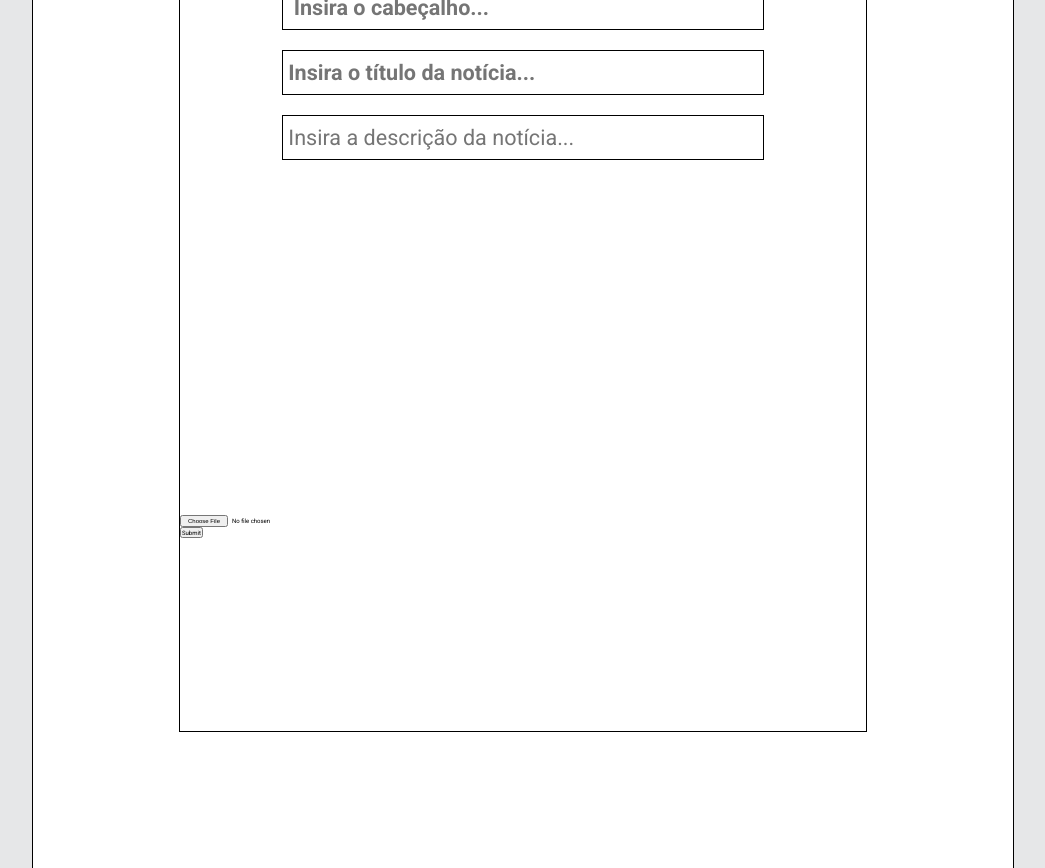
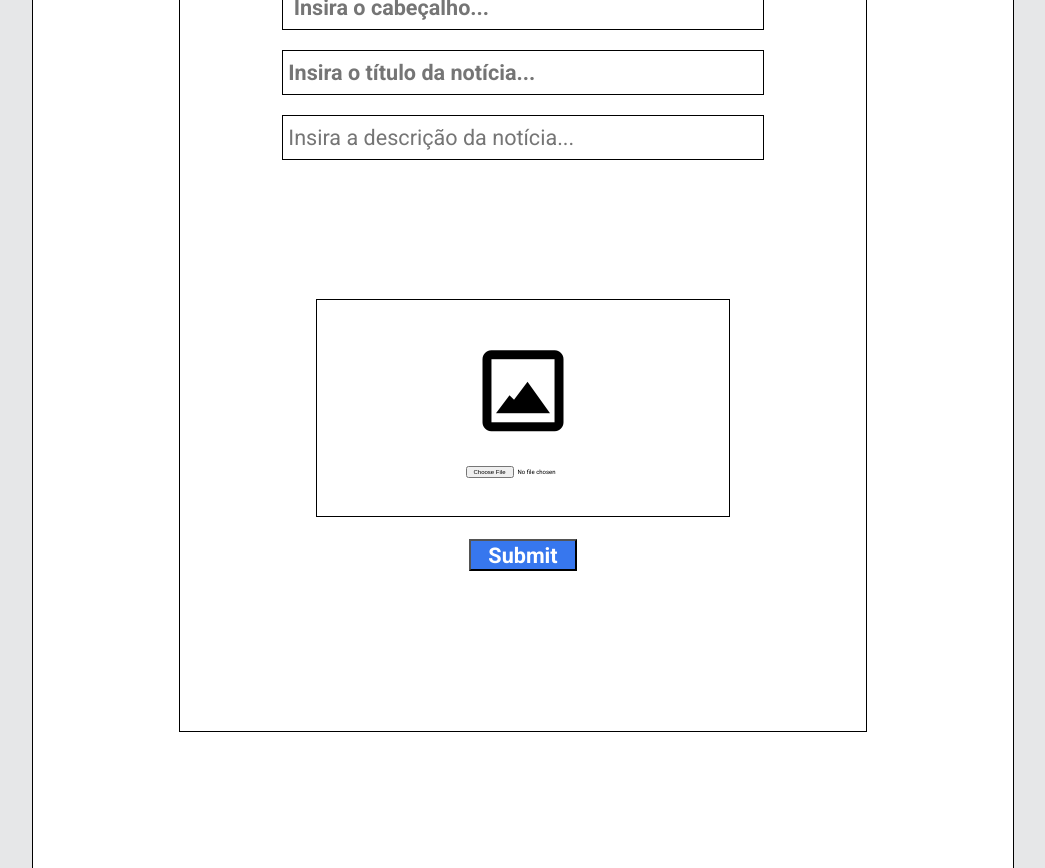
Before and after one commit to gwitus/WEB1_IFMS_Alex, a PHP site: page / in a window 1400 px wide. Shown: the part 454-1322 px from the top of the page, without its empty margins (177-1222 px from the left). Run offline with PHP 8.4, Linux system fonts and the light colour scheme.

Commit message:
Estrutura do funcionário realizada

```diff
--- a/Atividades Gerais/JPnews/Noticia/index.css
+++ b/Atividades Gerais/JPnews/Noticia/index.css
@@ -516,9 +516,10 @@ main {
     font-size: 1.5rem;
 }
 
-article {
+form {
     display: flex;
     flex-direction: column;
+    align-items: center;
     justify-content: flex-start;
     height: 70%;
     width: 70%;
@@ -526,21 +527,16 @@ article {
     border: 1px solid black;
 }
 
-form {
-    width: 100%;
-    height: 100%;
-}
-
-article .escrita {
+form .escrita {
     display: flex;
     flex-direction: column;
     width: 100%;
-    height: 50rem;
+    height: 30rem;
     align-items: center;
     justify-content: start;
 }
 
-article .cabecalho {
+form .cabecalho {
     display: flex;
     justify-content: center;
     align-items: center;
@@ -548,7 +544,7 @@ article .cabecalho {
     width: 100%;
 }
 
-article .cabecalho input[type=text] {
+form .cabecalho input[type=text] {
     width: 70%;
     border: 1px solid black;
     height: 4rem;
@@ -557,12 +553,12 @@ article .cabecalho input[type=text] {
     color: var(--color-cinza-word-header);
 }
 
-article .cabecalho input[type=text]:focus {
+form .cabecalho input[type=text]:focus {
     box-shadow: 0 0 0 0;
     outline: 0;
 }
 
-article #noticia {
+form #noticia {
     display: flex;
     justify-content: center;
     align-items: center;
@@ -570,7 +566,7 @@ article #noticia {
     width: 100%
 }
 
-article #noticia input[type=text] {
+form #noticia input[type=text] {
     width: 70%;
     border: 1px solid black;
     height: 4rem;
@@ -579,7 +575,7 @@ article #noticia input[type=text] {
     color: var(--background-blue-header);
 }
 
-article .descricao {
+form .descricao {
     display: flex;
     justify-content: center;
     align-items: center;
@@ -587,9 +583,54 @@ article .descricao {
     width: 100%;
 }
 
-article .descricao input[type=text] {
+form .descricao input[type=text] {
     width: 70%;
     border: 1px solid black;
     height: 4rem;
     font-size: 2rem;
 }
+
+
+.imagemArtigo {
+    display: flex;
+    flex-direction: column;
+    justify-content: center;
+    align-items: center;
+    width: 60%;
+    height: 20rem;
+    border: 1px solid black;
+    gap: 2rem
+}
+
+.imagemArtigo i {
+    font-size: 10rem;
+}
+
+/*
+.imagemArtigo #label {
+    display: flex;
+    justify-content: center;
+    align-items: center;
+    width: 40%;
+    height: 4rem;
+    font-size: 2rem;
+    color: var(--background-cinza-header);
+    background: var(--background-blue-header);
+    border-radius: 0.3rem;
+    cursor: pointer;
+}
+*/
+
+form input[type='file'] {
+    height: 1.3rem;
+}
+
+form button {
+    height: 3rem;
+    width: 10rem;
+    margin-top: 2rem;
+    background: var(--background-blue-header);
+    color: var(--flexBox-white);
+    font-size:  2rem;
+    font-weight: bold;
+}
--- a/Atividades Gerais/JPnews/Noticia/index.html
+++ b/Atividades Gerais/JPnews/Noticia/index.html
@@ -256,21 +256,24 @@
                     </div>
                 </div>
 
-                <article>
-                    <form action="/pagina-processa-dados-do-form" method="post">
+                <form action="" method="post">
                     <div class="escrita">
                         <div class="cabecalho">
                           <input type="text" placeholder="  Insira o cabeçalho..." id="cabecalho">
                         </div>
+
                         <div id="noticia">
                             <input type="text" id="noticia" placeholder=" Insira o título da notícia...">
                         </div>
+
                         <div class="descricao">
                             <input type="text" id="descricao" placeholder=" Insira a descrição da notícia...">
                         </div>
                     </div>
 
                     <div class="imagemArtigo">
+                        <i class='bx bx-image-alt' id="substituto"></i>
+
                         <input type="file" name="imagem" id="_imagemDoArtigo">
                     </div>
 
@@ -278,7 +281,6 @@
                         <button type="submit">Submit</button>
                     </div>
                 </form>
-                </article>
             </div>
         </main>
     </body>
```
Also changed, not shown: Atividades Gerais/JPnews/Noticia/imagem.js (added, +8 -0 lines). Lines whose indentation alone changed are shown as unchanged.
